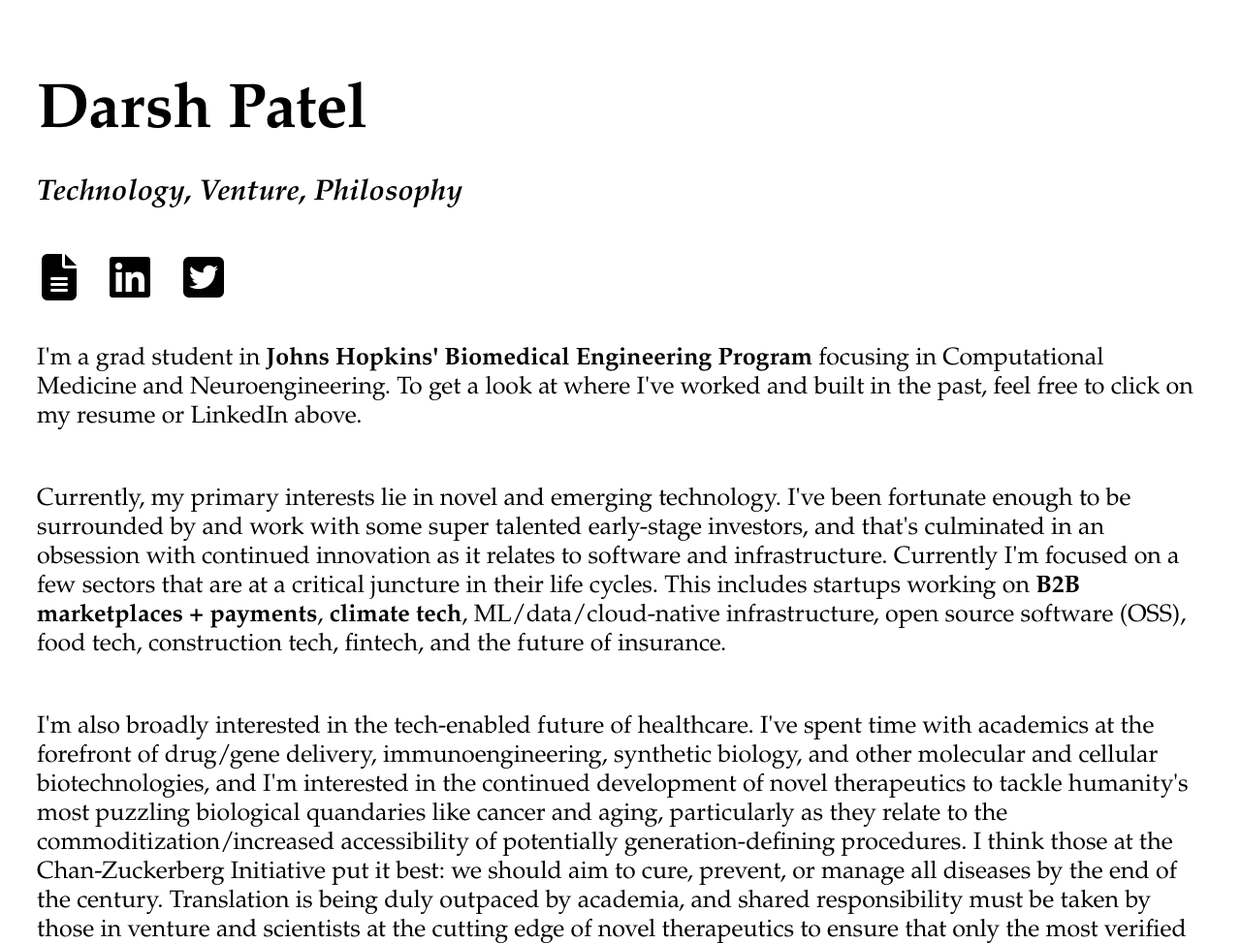
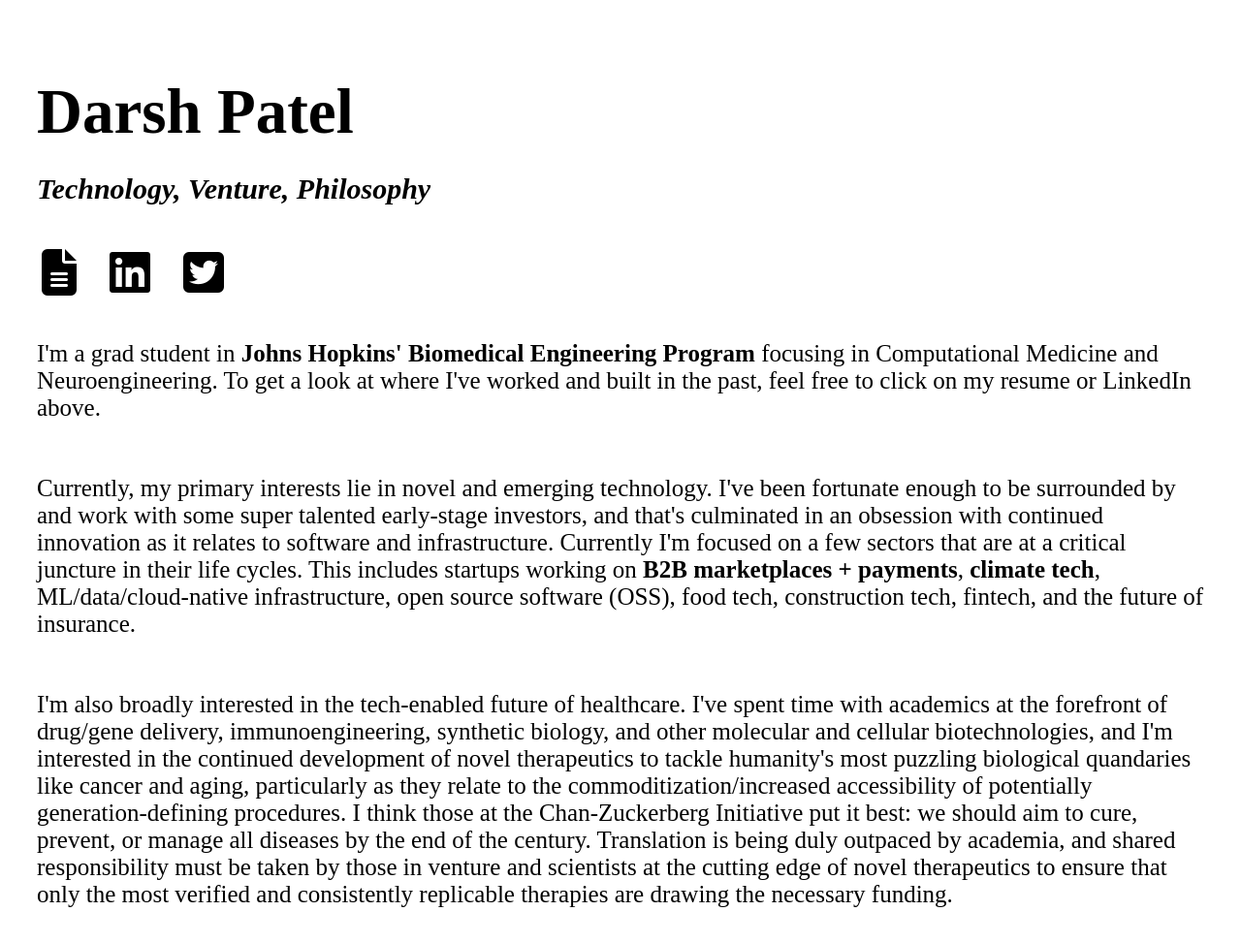
Before and after one commit to darsh-patel/darsh-patel.github.io, a plain HTML site: page index.html in a window 1280 px wide. Shown: the top 973 px of the page at 97% size. Drawn offline with Linux system fonts and the light colour scheme.

Commit message:
Update style.css

```diff
--- a/style.css
+++ b/style.css
@@ -1,5 +1,5 @@
 h1 {
-    font-family: Garamond;
+    font-family: Didot, serif;
     text-align: left;
     padding: 30px;
     padding-bottom: 0px;
@@ -15,7 +15,7 @@ h1 {
 }
 
 h2 {
-    font-family: Garamond;
+    font-family: Didot, serif;
     text-align: left;
     padding-left: 30px;
     padding-bottom: 25px;
@@ -30,7 +30,7 @@ h2 {
 }
 
 .resume {
-    font-family: Garamond;
+    font-family: Didot, serif;
     text-align: left;
     padding: 30px;
     padding-bottom: 25px;
@@ -75,7 +75,7 @@ h2 {
   }
 
 .links {
-    font-family: Garamond;
+    font-family: Didot, serif;
     font-weight: bold;
     color: black;
     text-align: left;
@@ -117,7 +117,7 @@ ul {
 }
 
 p {
-    font-family: Garamond;
+    font-family: Didot, serif;
     margin: 100px;
     margin-top: 0px;
     margin-bottom: 0px;
@@ -134,7 +134,7 @@ p {
 }
 
 li {
-    font-family: Garamond;
+    font-family: Didot, serif;
     margin: 100px;
     margin-top: 0px;
     margin-bottom: 0px;
```
